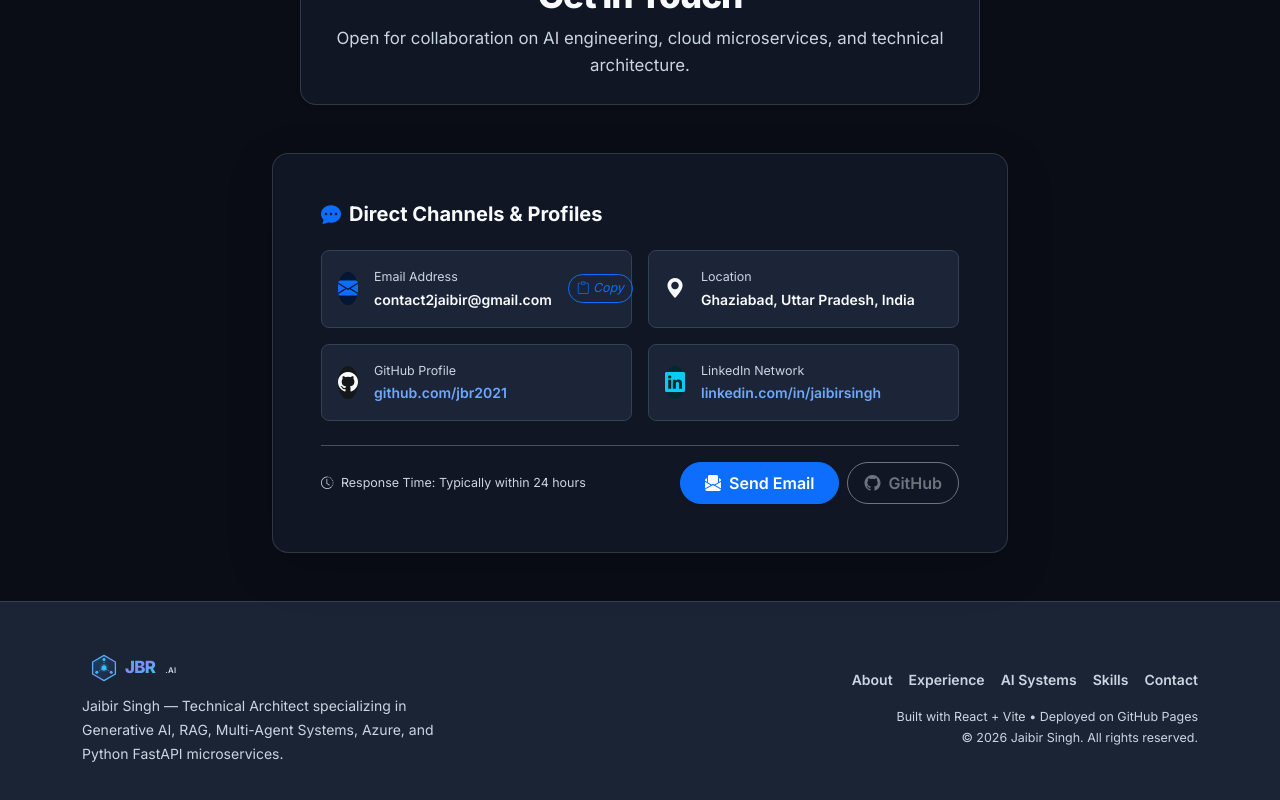
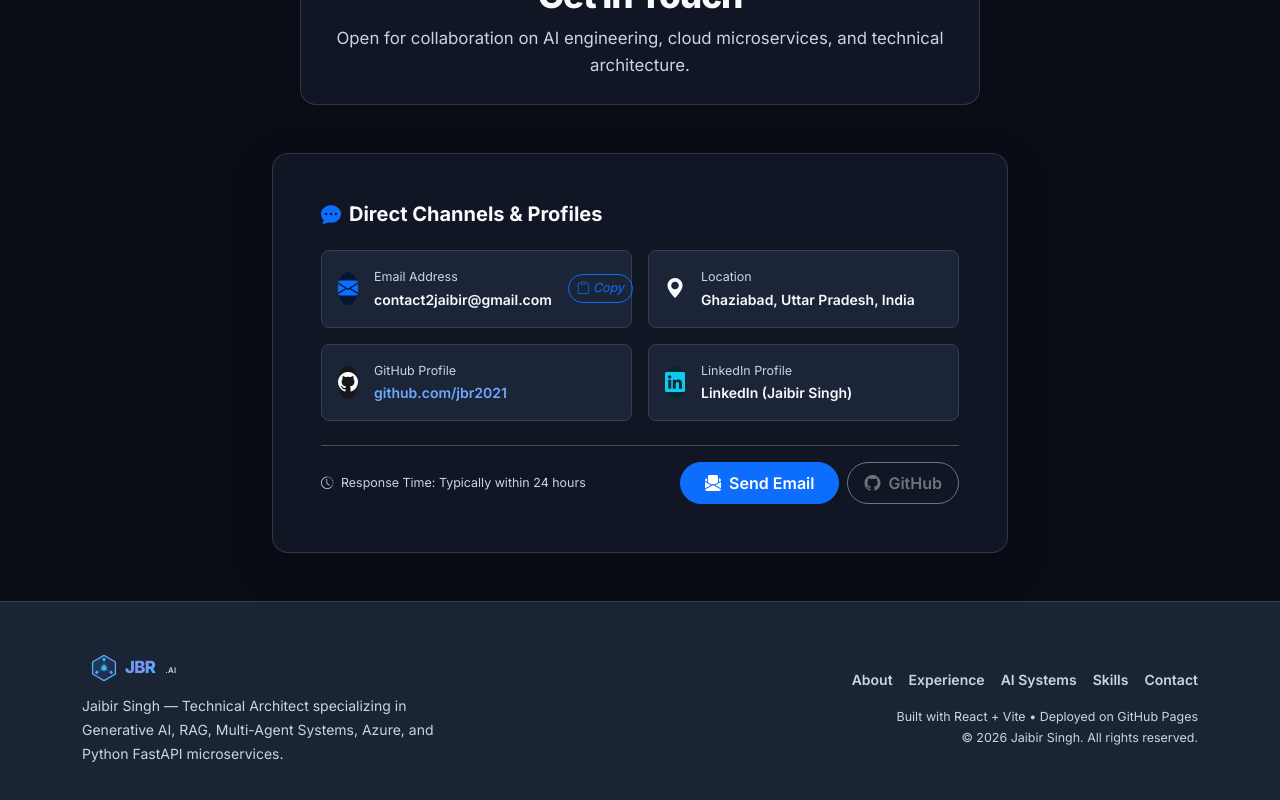
Before and after one commit to jbr2021/jbr2021.github.io, a React (Vite) app: page / in a window 1280 px wide. Shown: the part 9068-9868 px from the top of the page. Built offline with nearby package versions, Linux system fonts and the light colour scheme.

Commit message:
refactor: Removed LinkedIn redirection link from Contact component and profile data
Co-authored-by: arena-agent <297053741+arena-agent@users.noreply.github.com>

```diff
--- a/src/components/Contact.jsx
+++ b/src/components/Contact.jsx
@@ -3,18 +3,11 @@ import React, { useState } from 'react';
 const Contact = ({ profile }) => {
   const personal = profile?.personal || {};
   const [copiedEmail, setCopiedEmail] = useState(false);
-  const [copiedPhone, setCopiedPhone] = useState(false);
 
   const handleCopyEmail = () => {
     navigator.clipboard.writeText(personal.email || 'contact2jaibir@gmail.com');
     setCopiedEmail(true);
     setTimeout(() => setCopiedEmail(false), 2000);
-  };
-
-  const handleCopyPhone = () => {
-    navigator.clipboard.writeText(personal.phone || '+91-9999XXXXXX');
-    setCopiedPhone(true);
-    setTimeout(() => setCopiedPhone(false), 2000);
   };
 
   return (
@@ -91,17 +84,17 @@ const Contact = ({ profile }) => {
                   </div>
                 </div>
 
-                {/* LinkedIn Channel */}
+                {/* LinkedIn Channel (No Redirection Link) */}
                 <div className="col">
                   <div className="d-flex align-items-center gap-3 p-3 rounded-3 bg-body-tertiary border h-100">
                     <div className="icon-box bg-info-subtle text-info rounded-circle p-2.5 flex-shrink-0">
                       <i className="bi bi-linkedin fs-5"></i>
                     </div>
                     <div className="flex-grow-1 min-width-0">
-                      <div className="x-small text-muted">LinkedIn Network</div>
-                      <a href={personal.social?.linkedin || "https://linkedin.com/in/jaibirsingh"} target="_blank" rel="noreferrer" className="fw-semibold small text-decoration-none text-truncate d-block">
-                        linkedin.com/in/jaibirsingh
-                      </a>
+                      <div className="x-small text-muted">LinkedIn Profile</div>
+                      <span className="fw-semibold small text-body text-truncate d-block">
+                        LinkedIn (Jaibir Singh)
+                      </span>
                     </div>
                   </div>
                 </div>
--- a/src/data/profile.json
+++ b/src/data/profile.json
@@ -15,7 +15,7 @@
     "tagline": "Technical Architect specializing in production-grade AI systems, Agentic AI, RAG, Azure Cloud, and scalable Python FastAPI microservices.",
     "social": {
       "github": "https://github.com/jbr2021",
-      "linkedin": "https://linkedin.com/in/jaibirsingh",
+      "linkedin": "#",
       "email": "mailto:contact2jaibir@gmail.com"
     },
     "photos": {
```
